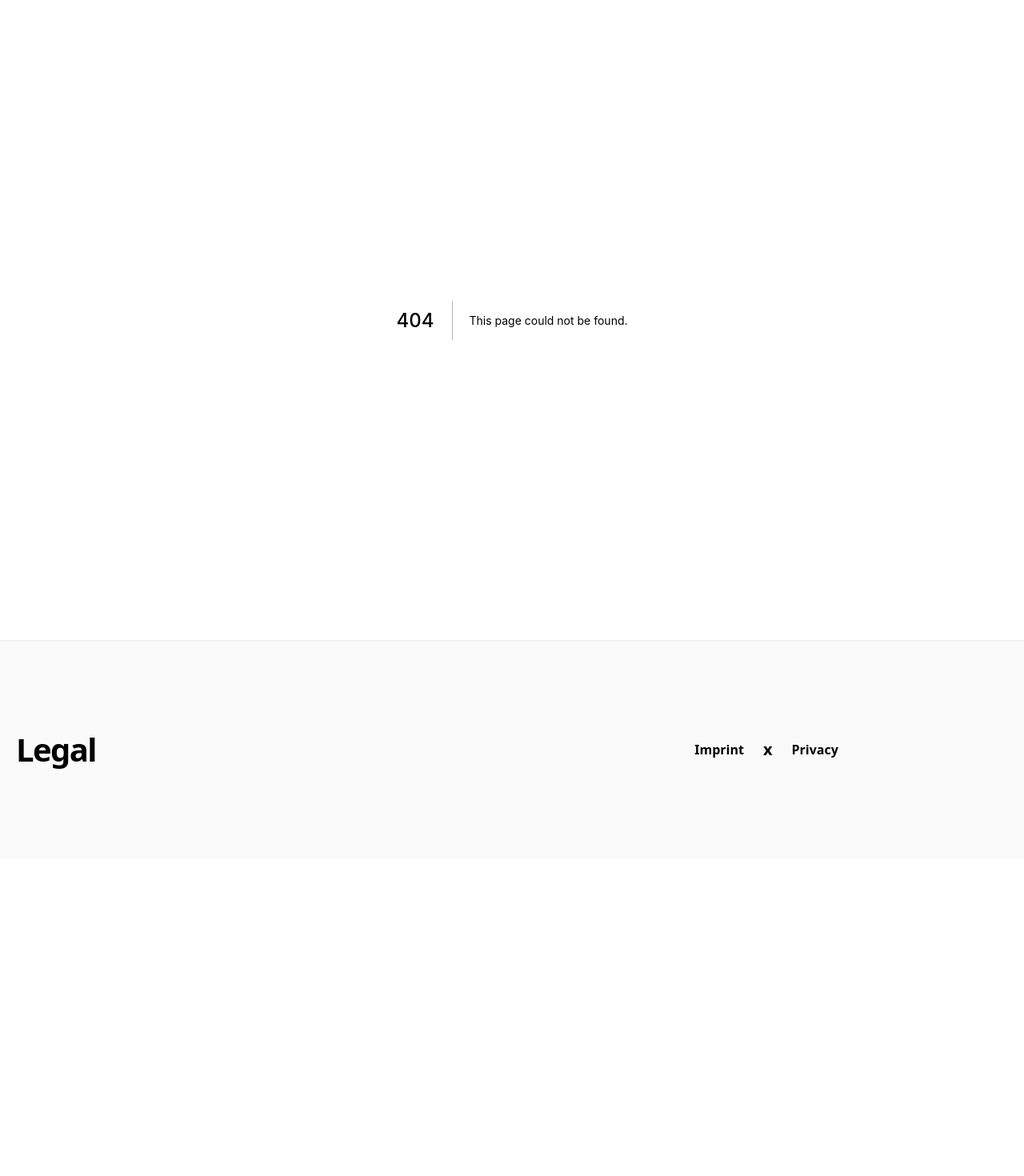
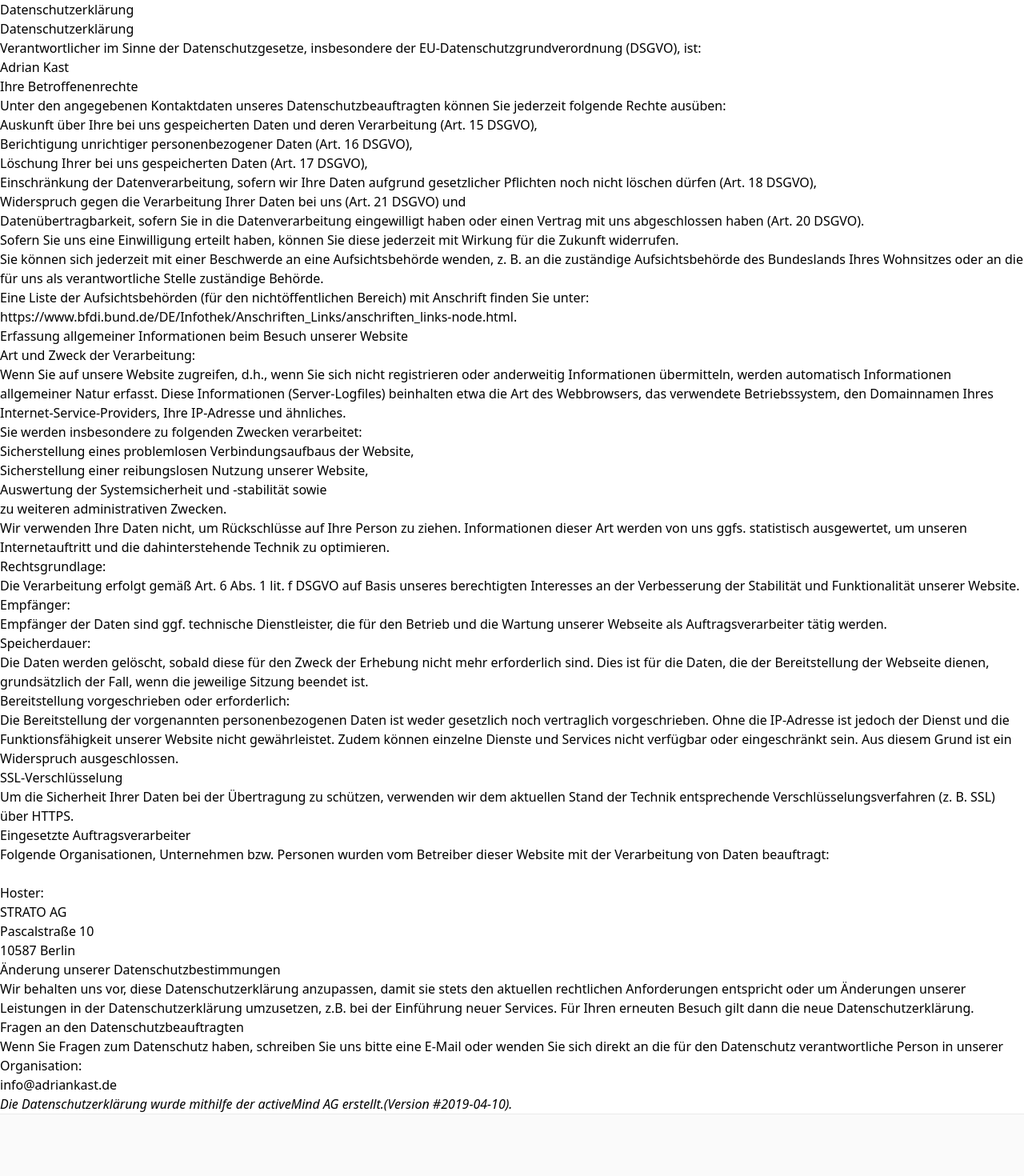
Before and after one commit to adriankast/nextjs-homepage, a Next.js app: page /privacy in a window 1280 px wide. Before the commit this address had no page. Shown: the top 1470 px of the page at 80% size. Before the commit the page ends 1073 px from the top, so only its background shows below. Built offline with nearby package versions, Linux system fonts and the light colour scheme.

Commit message:
add privacy and imprint

```diff
--- a/components/footer.js
+++ b/components/footer.js
@@ -1,5 +1,6 @@
 import Container from './container'
 import { EXAMPLE_PATH } from '../lib/constants'
+import Link from "next/link"
 
 export default function Footer() {
   return (
@@ -10,19 +11,12 @@ export default function Footer() {
             Legal
           </h3>
           <div className="flex flex-col lg:flex-row justify-center items-center lg:pl-4 lg:w-1/2">
-            <a
-              href="https://nextjs.org/docs/basic-features/pages"
+            <span
               className="mx-3 font-bold hover:underline"
-            >
-              Imprint
-            </a>
+            ><Link href="/imprint">Imprint</Link>
+            </span>
             <span className='mx-3 font-bold text-xl'>x</span>
-            <a
-              href={`https://github.com/vercel/next.js/tree/canary/examples/${EXAMPLE_PATH}`}
-              className="mx-3 font-bold hover:underline"
-            >
-              Privacy
-            </a>
+            <span className="mx-3 font-bold hover:underline"><Link href="/privacy">Privacy</Link></span>
           </div>
         </div>
       </Container>
--- /dev/null
+++ b/pages/imprint.js
@@ -0,0 +1,36 @@
+export default function Imprint ()
+{
+  return ( <main>
+  <h1>Impressum</h1>
+  <div>
+      <ul>
+          <li>
+              <svg xmlns="http://www.w3.org/2000/svg" viewBox="0 0 16 16" width="16" height="16"><path fill-rule="evenodd" d="M10.5 5a2.5 2.5 0 11-5 0 2.5 2.5 0 015 0zm.061 3.073a4 4 0 10-5.123 0 6.004 6.004 0 00-3.431 5.142.75.75 0 001.498.07 4.5 4.5 0 018.99 0 .75.75 0 101.498-.07 6.005 6.005 0 00-3.432-5.142z"></path></svg>
+              Adrian Kast
+          </li>
+          <li>
+              <svg xmlns="http://www.w3.org/2000/svg" viewBox="0 0 16 16" width="16" height="16"><path fill-rule="evenodd" d="M8.156 1.835a.25.25 0 00-.312 0l-5.25 4.2a.25.25 0 00-.094.196v7.019c0 .138.112.25.25.25H5.5V8.25a.75.75 0 01.75-.75h3.5a.75.75 0 01.75.75v5.25h2.75a.25.25 0 00.25-.25V6.23a.25.25 0 00-.094-.195l-5.25-4.2zM6.906.664a1.75 1.75 0 012.187 0l5.25 4.2c.415.332.657.835.657 1.367v7.019A1.75 1.75 0 0113.25 15h-3.5a.75.75 0 01-.75-.75V9H7v5.25a.75.75 0 01-.75.75h-3.5A1.75 1.75 0 011 13.25V6.23c0-.531.242-1.034.657-1.366l5.25-4.2h-.001z"></path></svg>
+              Luitpoldstraße 39
+          </li>
+          <li>
+              <svg xmlns="http://www.w3.org/2000/svg" viewBox="0 0 16 16" width="16" height="16"><path fill-rule="evenodd" d="M4.456.734a1.75 1.75 0 012.826.504l.613 1.327a3.081 3.081 0 002.084 1.707l2.454.584c1.332.317 1.8 1.972.832 2.94L11.06 10l3.72 3.72a.75.75 0 11-1.061 1.06L10 11.06l-2.204 2.205c-.968.968-2.623.5-2.94-.832l-.584-2.454a3.081 3.081 0 00-1.707-2.084l-1.327-.613a1.75 1.75 0 01-.504-2.826L4.456.734zM5.92 1.866a.25.25 0 00-.404-.072L1.794 5.516a.25.25 0 00.072.404l1.328.613A4.582 4.582 0 015.73 9.63l.584 2.454a.25.25 0 00.42.12l5.47-5.47a.25.25 0 00-.12-.42L9.63 5.73a4.581 4.581 0 01-3.098-2.537L5.92 1.866z"></path></svg>
+              82211 Herrsching
+          </li>
+          <li>
+              <svg xmlns="http://www.w3.org/2000/svg" viewBox="0 0 16 16" width="16" height="16"><path fill-rule="evenodd" d="M1.75 2A1.75 1.75 0 000 3.75v.736a.75.75 0 000 .027v7.737C0 13.216.784 14 1.75 14h12.5A1.75 1.75 0 0016 12.25v-8.5A1.75 1.75 0 0014.25 2H1.75zM14.5 4.07v-.32a.25.25 0 00-.25-.25H1.75a.25.25 0 00-.25.25v.32L8 7.88l6.5-3.81zm-13 1.74v6.441c0 .138.112.25.25.25h12.5a.25.25 0 00.25-.25V5.809L8.38 9.397a.75.75 0 01-.76 0L1.5 5.809z"></path></svg>
+              <a href="mailto:info@adriankast.de">info@adriankast.de</a>
+          </li>
+          <li>
+              <svg xmlns="http://www.w3.org/2000/svg" viewBox="0 0 16 16" width="16" height="16">
+                  <path fill-rule="evenodd" d="M3.75 0A1.75 1.75 0 002 1.75v12.5c0 .966.784 1.75 1.75 1.75h8.5A1.75 1.75 0 0014 14.25V1.75A1.75 1.75 0 0012.25 0h-8.5zM3.5 1.75a.25.25 0 01.25-.25h8.5a.25.25 0 01.25.25v12.5a.25.25 0 01-.25.25h-8.5a.25.25 0 01-.25-.25V1.75zM8 13a1 1 0 100-2 1 1 0 000 2z"></path>
+              </svg>
+              <a href="tel:+4915678673195" title="Anrufen">+49 15678 673195</a>
+          </li>
+      </ul>
+      <p>
+          Die zuvor gemachten Plichtangaben in diesem Impressum dürfen nicht für kommerzielle Zwecke, insbesondere Werbemaßnahmen, genutzt werden.
+      </p>
+  </div>
+</main>
+)
+}
--- /dev/null
+++ b/pages/privacy.js
@@ -0,0 +1,59 @@
+export default function Privacy ()
+{
+  return (
+    <main>
+      <h1>Datenschutzerklärung</h1>
+      <div>
+        <h1>Datenschutzerklärung</h1>
+        <p>Verantwortlicher im Sinne der Datenschutzgesetze, insbesondere der EU-Datenschutzgrundverordnung (DSGVO), ist:</p>
+        <p>Adrian Kast</p>
+        <h2>Ihre Betroffenenrechte</h2>
+        <p>Unter den angegebenen Kontaktdaten unseres Datenschutzbeauftragten können Sie jederzeit folgende Rechte ausüben:</p>
+        <ul>
+          <li>Auskunft über Ihre bei uns gespeicherten Daten und deren Verarbeitung (Art. 15 DSGVO),</li>
+          <li>Berichtigung unrichtiger personenbezogener Daten (Art. 16 DSGVO),</li>
+          <li>Löschung Ihrer bei uns gespeicherten Daten (Art. 17 DSGVO),</li>
+          <li>Einschränkung der Datenverarbeitung, sofern wir Ihre Daten aufgrund gesetzlicher Pflichten noch nicht löschen dürfen (Art. 18 DSGVO),</li>
+          <li>Widerspruch gegen die Verarbeitung Ihrer Daten bei uns (Art. 21 DSGVO) und</li>
+          <li>Datenübertragbarkeit, sofern Sie in die Datenverarbeitung eingewilligt haben oder einen Vertrag mit uns abgeschlossen haben (Art. 20 DSGVO).</li>
+        </ul>
+        <p>Sofern Sie uns eine Einwilligung erteilt haben, können Sie diese jederzeit mit Wirkung für die Zukunft widerrufen.</p>
+        <p>Sie können sich jederzeit mit einer Beschwerde an eine Aufsichtsbehörde wenden, z. B. an die zuständige Aufsichtsbehörde des Bundeslands Ihres Wohnsitzes oder an die für uns als verantwortliche Stelle zuständige Behörde.</p>
+        <p>Eine Liste der Aufsichtsbehörden (für den nichtöffentlichen Bereich) mit Anschrift finden Sie unter: <a href="https://www.bfdi.bund.de/DE/Infothek/Anschriften_Links/anschriften_links-node.html" target="_blank" rel="nofollow noopener">https://www.bfdi.bund.de/DE/Infothek/Anschriften_Links/anschriften_links-node.html</a>.</p>
+        <p></p><h2>Erfassung allgemeiner Informationen beim Besuch unserer Website</h2>
+        <h3>Art und Zweck der Verarbeitung:</h3>
+        <p>Wenn Sie auf unsere Website zugreifen, d.h., wenn Sie sich nicht registrieren oder anderweitig Informationen übermitteln, werden automatisch Informationen allgemeiner Natur erfasst. Diese Informationen (Server-Logfiles) beinhalten etwa die Art des Webbrowsers, das verwendete Betriebssystem, den Domainnamen Ihres Internet-Service-Providers, Ihre IP-Adresse und ähnliches. </p>
+        <p>Sie werden insbesondere zu folgenden Zwecken verarbeitet:</p>
+        <ul>
+          <li>Sicherstellung eines problemlosen Verbindungsaufbaus der Website,</li>
+          <li>Sicherstellung einer reibungslosen Nutzung unserer Website,</li>
+          <li>Auswertung der Systemsicherheit und -stabilität sowie</li>
+          <li>zu weiteren administrativen Zwecken.</li>
+        </ul>
+        <p>Wir verwenden Ihre Daten nicht, um Rückschlüsse auf Ihre Person zu ziehen. Informationen dieser Art werden von uns ggfs. statistisch ausgewertet, um unseren Internetauftritt und die dahinterstehende Technik zu optimieren.</p>
+        <h3>Rechtsgrundlage:</h3>
+        <p>Die Verarbeitung erfolgt gemäß Art. 6 Abs. 1 lit. f DSGVO auf Basis unseres berechtigten Interesses an der Verbesserung der Stabilität und Funktionalität unserer Website.</p>
+        <h3>Empfänger:</h3>
+        <p>Empfänger der Daten sind ggf. technische Dienstleister, die für den Betrieb und die Wartung unserer Webseite als Auftragsverarbeiter tätig werden.</p>
+        <h3>Speicherdauer:</h3>
+        <p>Die Daten werden gelöscht, sobald diese für den Zweck der Erhebung nicht mehr erforderlich sind. Dies ist für die Daten, die der Bereitstellung der Webseite dienen, grundsätzlich der Fall, wenn die jeweilige Sitzung beendet ist.</p>
+        <h3>Bereitstellung vorgeschrieben oder erforderlich:</h3>
+        <p>Die Bereitstellung der vorgenannten personenbezogenen Daten ist weder gesetzlich noch vertraglich vorgeschrieben. Ohne die IP-Adresse ist jedoch der Dienst und die Funktionsfähigkeit unserer Website nicht gewährleistet. Zudem können einzelne Dienste und Services nicht verfügbar oder eingeschränkt sein. Aus diesem Grund ist ein Widerspruch ausgeschlossen. </p>
+        <p></p><h2>SSL-Verschlüsselung</h2>
+        <p>Um die Sicherheit Ihrer Daten bei der Übertragung zu schützen, verwenden wir dem aktuellen Stand der Technik entsprechende Verschlüsselungsverfahren (z. B. SSL) über HTTPS.</p>
+        <p></p><h2>Eingesetzte Auftragsverarbeiter</h2>
+        <p>Folgende Organisationen, Unternehmen bzw. Personen wurden vom Betreiber dieser Website mit der Verarbeitung von Daten beauftragt:</p>
+        <br />Hoster:
+        <br />STRATO AG
+        <br />Pascalstraße 10
+        <br />10587 Berlin
+        <p><h2>Änderung unserer Datenschutzbestimmungen</h2>
+          <p>Wir behalten uns vor, diese Datenschutzerklärung anzupassen, damit sie stets den aktuellen rechtlichen Anforderungen entspricht oder um Änderungen unserer Leistungen in der Datenschutzerklärung umzusetzen, z.B. bei der Einführung neuer Services. Für Ihren erneuten Besuch gilt dann die neue Datenschutzerklärung.</p>
+          <h2>Fragen an den Datenschutzbeauftragten</h2>
+          <p>Wenn Sie Fragen zum Datenschutz haben, schreiben Sie uns bitte eine E-Mail oder wenden Sie sich direkt an die für den Datenschutz verantwortliche Person in unserer Organisation:</p>
+          <p><a href="mailto:info@adriankast.de">info@adriankast.de</a></p>
+          <p><em>Die Datenschutzerklärung wurde mithilfe der activeMind AG erstellt.(Version #2019-04-10).</em></p>
+        </p>
+      </div>
+    </main> )
+}
```
Also changed, not shown: public/assets/blog/authors/adrian.jpg (added).
